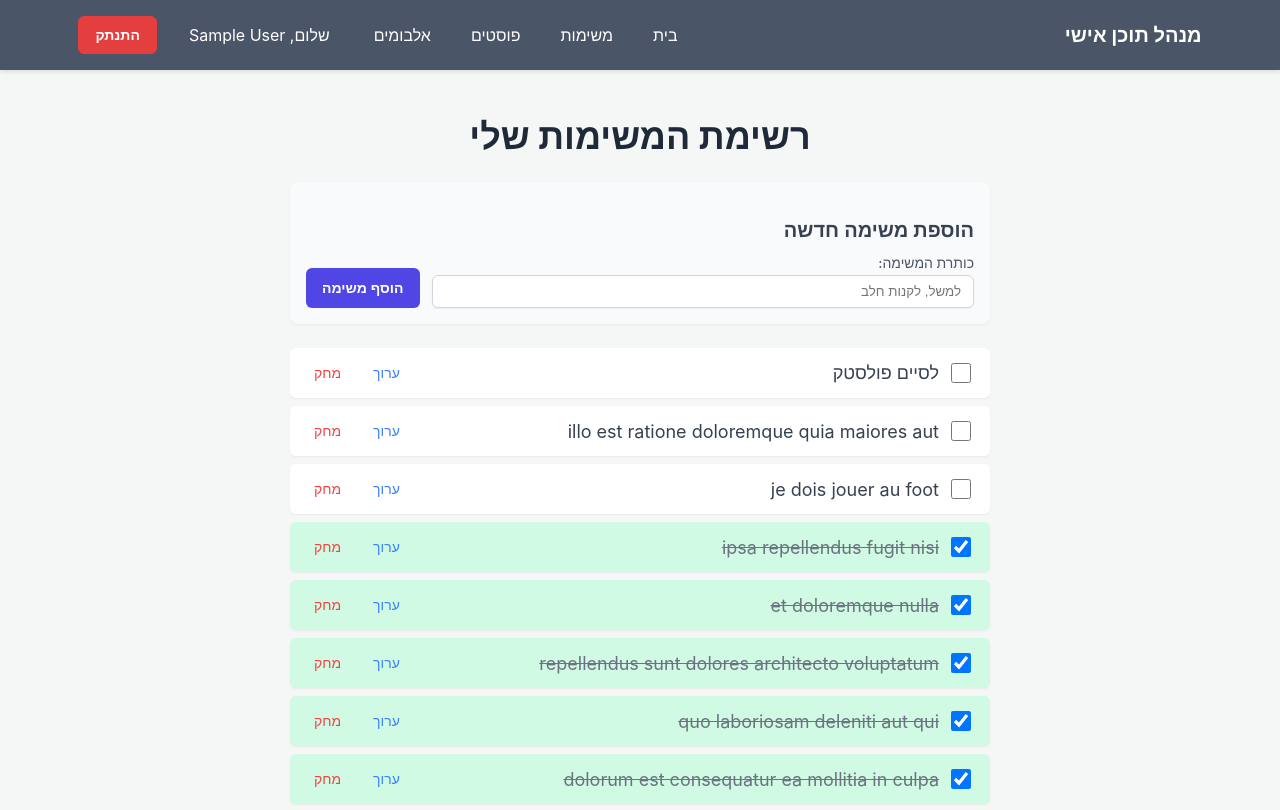
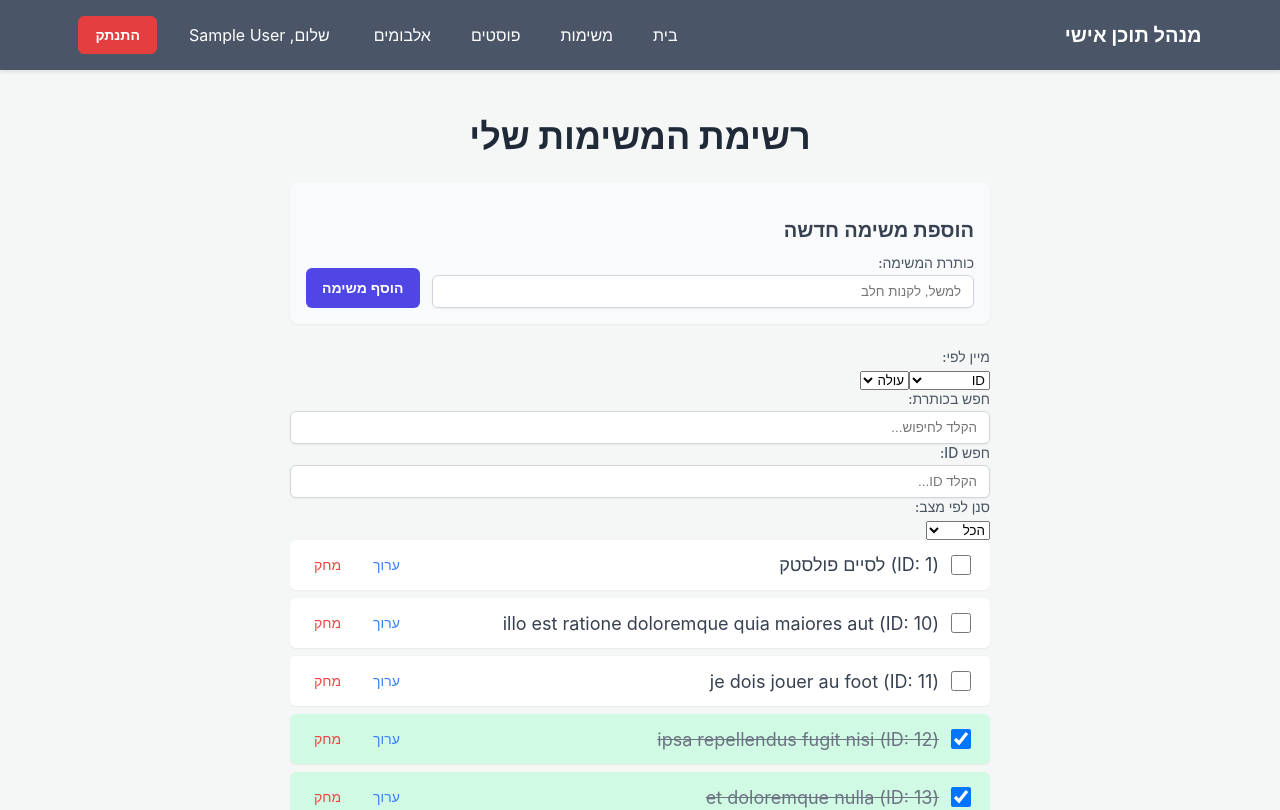
Before and after one commit to zivf23/FullStack5, a React (Vite) app: page /users/1/todos in a window 1280 px wide. Shown: the top 810 px of the page. Built offline with nearby package versions, Linux system fonts and the light colour scheme; data requests are answered from the project's data file; sample sign-in values are in the browser's storage; the HTML template or start-up script is replaced by a standard one.

Commit message:
Refactor TodosPage component: add sorting and filtering functionality, update UI elements, and improve code structure

```diff
--- a/src/pages/TodosPage.jsx
+++ b/src/pages/TodosPage.jsx
@@ -1,7 +1,7 @@
-// src/pages/TodosPage.js
-import React, { useState, useEffect, useCallback } from 'react';
+// src/pages/TodosPage.jsx
+import React, { useState, useEffect, useCallback, useMemo } from 'react';
 import { useParams } from 'react-router-dom';
-import { useAuth } from '../App';
+import { useAuth } from '../App.jsx'; // ודא שהנתיב נכון אם App.js/jsx נמצא במקום אחר
 import { getTodosByUserId, addTodo, updateTodo, deleteTodo } from '../apiService';
 
 // רכיב פנימי להצגת משימה בודדת
@@ -16,7 +16,8 @@ function TodoItem({ todo, onToggleComplete, onDelete, onEdit }) {
           className="todo-item-checkbox"
         />
         <span className={`todo-item-title ${todo.completed ? 'todo-item-title-completed' : ''}`}>
-          {todo.title}
+          {/* הצגת ID להמחשה, אפשר להסיר אם לא נדרש בתצוגה הסופית */}
+          (ID: {todo.id}) {todo.title}
         </span>
       </div>
       <div className="todo-item-actions">
@@ -48,9 +49,8 @@ function TodoForm({ onSubmit, initialData = null, onCancelEdit }) {
       return;
     }
     try {
-      // ה-onSubmit יקבל את הנתונים ויטפל בשליחה לשרת
       await onSubmit({ title, completed: initialData ? initialData.completed : false });
-      if (!initialData) setTitle(''); // איפוס רק אם זה טופס הוספה
+      if (!initialData) setTitle('');
     } catch (err) {
       setError(err.message || (initialData ? "שגיאה בעדכון משימה" : "שגיאה בהוספת משימה"));
     }
@@ -85,14 +85,23 @@ function TodoForm({ onSubmit, initialData = null, onCancelEdit }) {
   );
 }
 
-
 export default function TodosPage() {
   const { user } = useAuth();
   const { userId } = useParams();
-  const [todos, setTodos] = useState([]);
+  const [todos, setTodos] = useState([]); // רשימת המשימות המקורית מהשרת
   const [loading, setLoading] = useState(true);
   const [error, setError] = useState(null);
   const [editingTodo, setEditingTodo] = useState(null);
+
+  // State עבור מיון
+  const [sortBy, setSortBy] = useState('id'); // 'id', 'title', 'completed'
+  const [sortOrder, setSortOrder] = useState('asc'); // 'asc', 'desc'
+
+  // State עבור חיפוש/סינון
+  const [searchTermTitle, setSearchTermTitle] = useState('');
+  const [filterCompleted, setFilterCompleted] = useState('all'); // 'all', 'completed', 'active'
+  const [searchTermId, setSearchTermId] = useState('');
+
 
   const fetchTodos = useCallback(async () => {
     if (user && userId === user.id.toString()) {
@@ -125,7 +134,7 @@ export default function TodosPage() {
         setTodos(prevTodos => prevTodos.map(t => (t.id === updated.id ? updated : t)));
         setEditingTodo(null);
       } else {
-        const newTodo = await addTodo({ ...todoData, userId: parseInt(user.id) }); // Ensure userId is a number if API expects it
+        const newTodo = await addTodo({ ...todoData, userId: parseInt(user.id) });
         setTodos(prevTodos => [newTodo, ...prevTodos]);
       }
     } catch (err) {
@@ -146,8 +155,8 @@ export default function TodosPage() {
 
   const handleDeleteTodo = async (todoId) => {
     setError('');
-    // מומלץ להחליף את confirm במודל מותאם אישית כפי שנדרש בפרויקט
-    if (confirm("האם אתה בטוח שברצונך למחוק משימה זו?")) {
+    // TODO: החלף את confirm במודל מותאם אישית
+    if (window.confirm("האם אתה בטוח שברצונך למחוק משימה זו?")) {
       try {
         await deleteTodo(todoId);
         setTodos(prevTodos => prevTodos.filter(t => t.id !== todoId));
@@ -157,11 +166,70 @@ export default function TodosPage() {
     }
   };
 
+  // לוגיקה לסינון ומיון של רשימת המשימות
+  // useMemo מבטיח שהחישוב המורכב הזה ירוץ רק אם התלויות שלו משתנות
+  const filteredAndSortedTodos = useMemo(() => {
+    let processedTodos = [...todos];
+
+    // 1. סינון לפי מצב ביצוע
+    if (filterCompleted === 'completed') {
+      processedTodos = processedTodos.filter(todo => todo.completed);
+    } else if (filterCompleted === 'active') {
+      processedTodos = processedTodos.filter(todo => !todo.completed);
+    }
+
+    // 2. סינון לפי חיפוש בכותרת (לא תלוי רישיות)
+    if (searchTermTitle) {
+      processedTodos = processedTodos.filter(todo =>
+        todo.title.toLowerCase().includes(searchTermTitle.toLowerCase())
+      );
+    }
+
+    // 3. סינון לפי חיפוש ב-ID
+    if (searchTermId) {
+        processedTodos = processedTodos.filter(todo =>
+            todo.id.toString().includes(searchTermId)
+        );
+    }
+
+    // 4. מיון
+    processedTodos.sort((a, b) => {
+      let compareA = a[sortBy];
+      let compareB = b[sortBy];
+
+      // המרה למספרים אם ממיינים לפי ID
+      if (sortBy === 'id') {
+        compareA = parseInt(compareA, 10);
+        compareB = parseInt(compareB, 10);
+      }
+      // טיפול במצב בוליאני (completed)
+      else if (sortBy === 'completed') {
+        compareA = a.completed ? 1 : 0;
+        compareB = b.completed ? 1 : 0;
+      }
+      // טיפול במחרוזות (title) - לא תלוי רישיות
+      else if (typeof compareA === 'string') {
+        compareA = compareA.toLowerCase();
+        compareB = compareB.toLowerCase();
+      }
+
+      if (compareA < compareB) {
+        return sortOrder === 'asc' ? -1 : 1;
+      }
+      if (compareA > compareB) {
+        return sortOrder === 'asc' ? 1 : -1;
+      }
+      return 0;
+    });
+
+    return processedTodos;
+  }, [todos, sortBy, sortOrder, searchTermTitle, filterCompleted, searchTermId]);
+
+
   if (loading) return <div className="loading-text">טוען משימות...</div>;
   if (error && !todos.length && (!user || userId !== user.id.toString())) return <div className="error-text">שגיאה: {error}</div>;
   if (!user) return <div className="info-text">אנא התחבר כדי לראות את המשימות שלך.</div>;
-  // If user is logged in but trying to access someone else's todos and fetchTodos has set an error
-  if (error && userId !== user.id.toString()) return <div className="error-text">שגיאה: {error}</div>;
+  if (user && userId !== user.id.toString() && !loading && !error) return <div className="error-text">אין לך הרשאה לצפות במשימות אלו.</div>;
 
 
   return (
@@ -174,13 +242,62 @@ export default function TodosPage() {
       />
       {error && <p className="form-error-message page-error-message">{error}</p>}
 
-      {todos.length === 0 && !loading && (
-        <p className="info-text">אין לך משימות כרגע. למה שלא תוסיף אחת?</p>
+      {/* פקדי מיון וסינון */}
+      <div className="controls-container">
+        <div className="control-group">
+          <label htmlFor="sort-by" className="form-label">מיין לפי:</label>
+          <select id="sort-by" value={sortBy} onChange={(e) => setSortBy(e.target.value)} className="form-select">
+            <option value="id">ID</option>
+            <option value="title">כותרת</option>
+            <option value="completed">מצב ביצוע</option>
+          </select>
+          <select value={sortOrder} onChange={(e) => setSortOrder(e.target.value)} className="form-select">
+            <option value="asc">עולה</option>
+            <option value="desc">יורד</option>
+          </select>
+        </div>
+
+        <div className="control-group">
+          <label htmlFor="filter-title" className="form-label">חפש בכותרת:</label>
+          <input
+            id="filter-title"
+            type="text"
+            placeholder="הקלד לחיפוש..."
+            value={searchTermTitle}
+            onChange={(e) => setSearchTermTitle(e.target.value)}
+            className="form-input"
+          />
+        </div>
+
+        <div className="control-group">
+          <label htmlFor="filter-id" className="form-label">חפש ID:</label>
+          <input
+            id="filter-id"
+            type="text"
+            placeholder="הקלד ID..."
+            value={searchTermId}
+            onChange={(e) => setSearchTermId(e.target.value)}
+            className="form-input"
+          />
+        </div>
+
+        <div className="control-group">
+          <label htmlFor="filter-completed" className="form-label">סנן לפי מצב:</label>
+          <select id="filter-completed" value={filterCompleted} onChange={(e) => setFilterCompleted(e.target.value)} className="form-select">
+            <option value="all">הכל</option>
+            <option value="active">פעילות</option>
+            <option value="completed">הושלמו</option>
+          </select>
+        </div>
+      </div>
+
+      {filteredAndSortedTodos.length === 0 && !loading && (
+        <p className="info-text">לא נמצאו משימות התואמות לחיפוש/סינון, או שאין לך משימות עדיין.</p>
       )}
 
-      {todos.length > 0 && (
+      {filteredAndSortedTodos.length > 0 && (
         <ul className="todo-list">
-          {todos.map(todo => (
+          {filteredAndSortedTodos.map(todo => (
             <TodoItem
               key={todo.id}
               todo={todo}
```
Also changed, not shown: db.json. Lines whose indentation alone changed are shown as unchanged.
